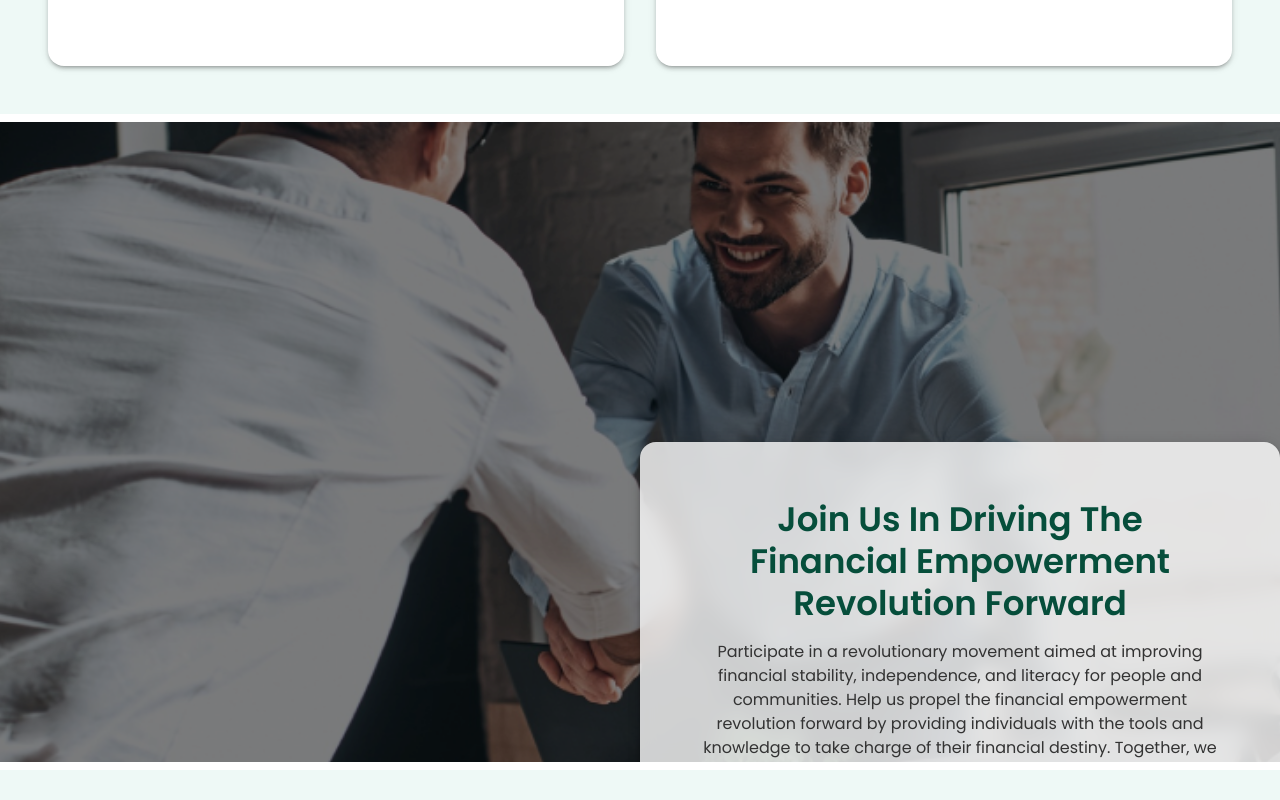
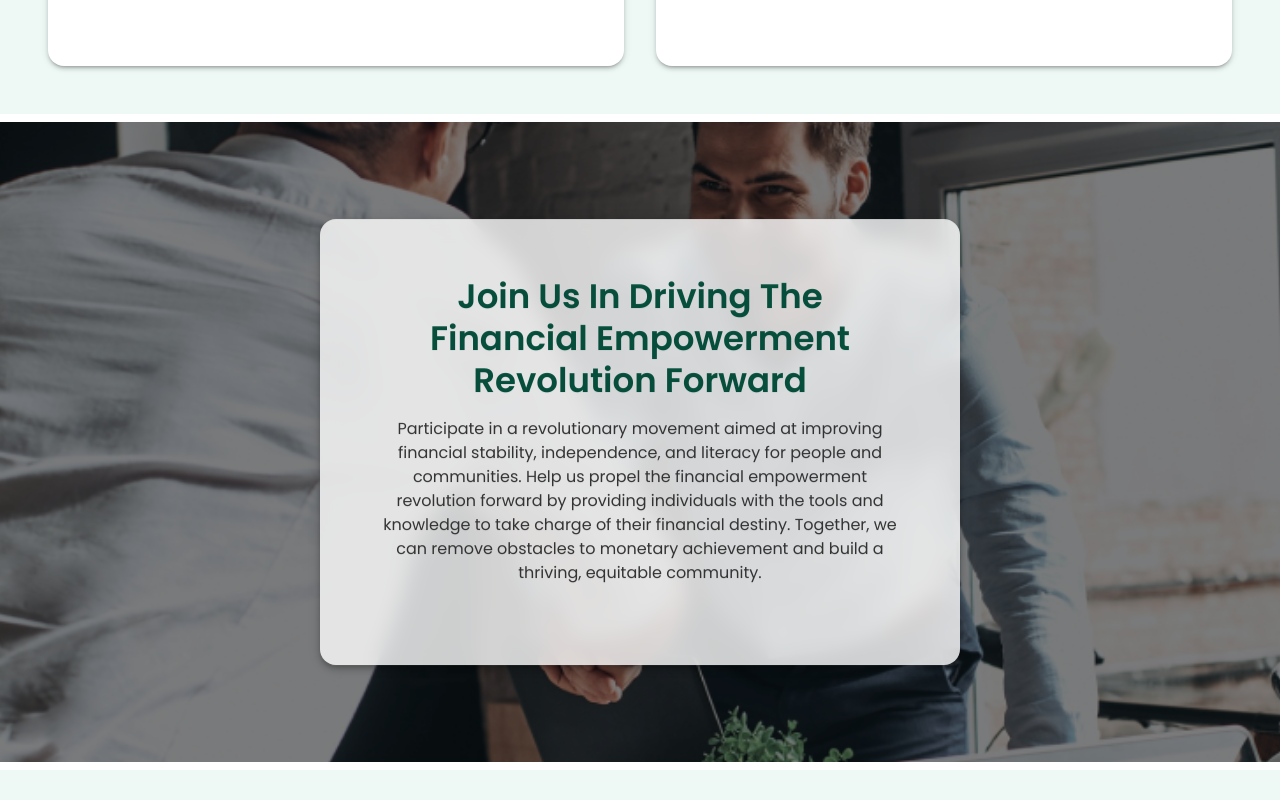
Before and after one commit to FaizanChoudhary/vuior, a React (Create React App) app: page /careers in a window 1280 px wide. Shown: the part 1920-2720 px from the top of the page. Built offline with nearby package versions, Linux system fonts and the light colour scheme.

Commit message:
FIxed Financial Empowerment Section

```diff
--- a/src/sections/Careers/FinancialEmpowermentSection.js
+++ b/src/sections/Careers/FinancialEmpowermentSection.js
@@ -59,7 +59,7 @@ const OverlayTextBox = styled(Box)(({ theme }) => ({
 
 const FinancialEmpowermentSection = () => {
   return (
-    <SectionContainer>
+    <SectionContainer data-aos="zoom-out">
       <Grid container spacing={0}>
         {/* Image Section */}
         <Grid item xs={12}>
@@ -81,7 +81,7 @@ const FinancialEmpowermentSection = () => {
 
         {/* Text Section */}
         <Grid item xs={12}>
-          <OverlayTextBox data-aos="zoom-in">
+          <OverlayTextBox>
             <Typography
               variant="h4"
               component="h1"
```
